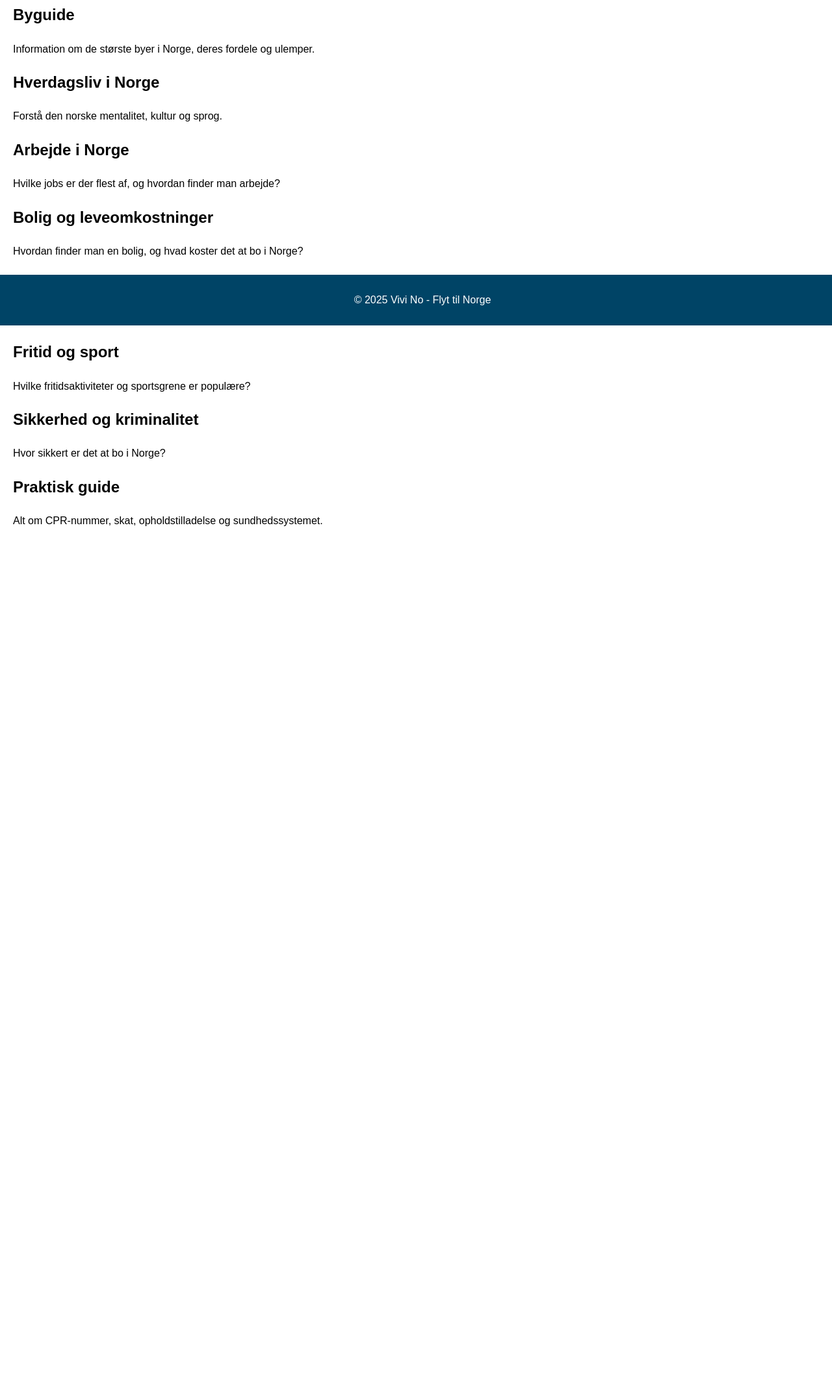
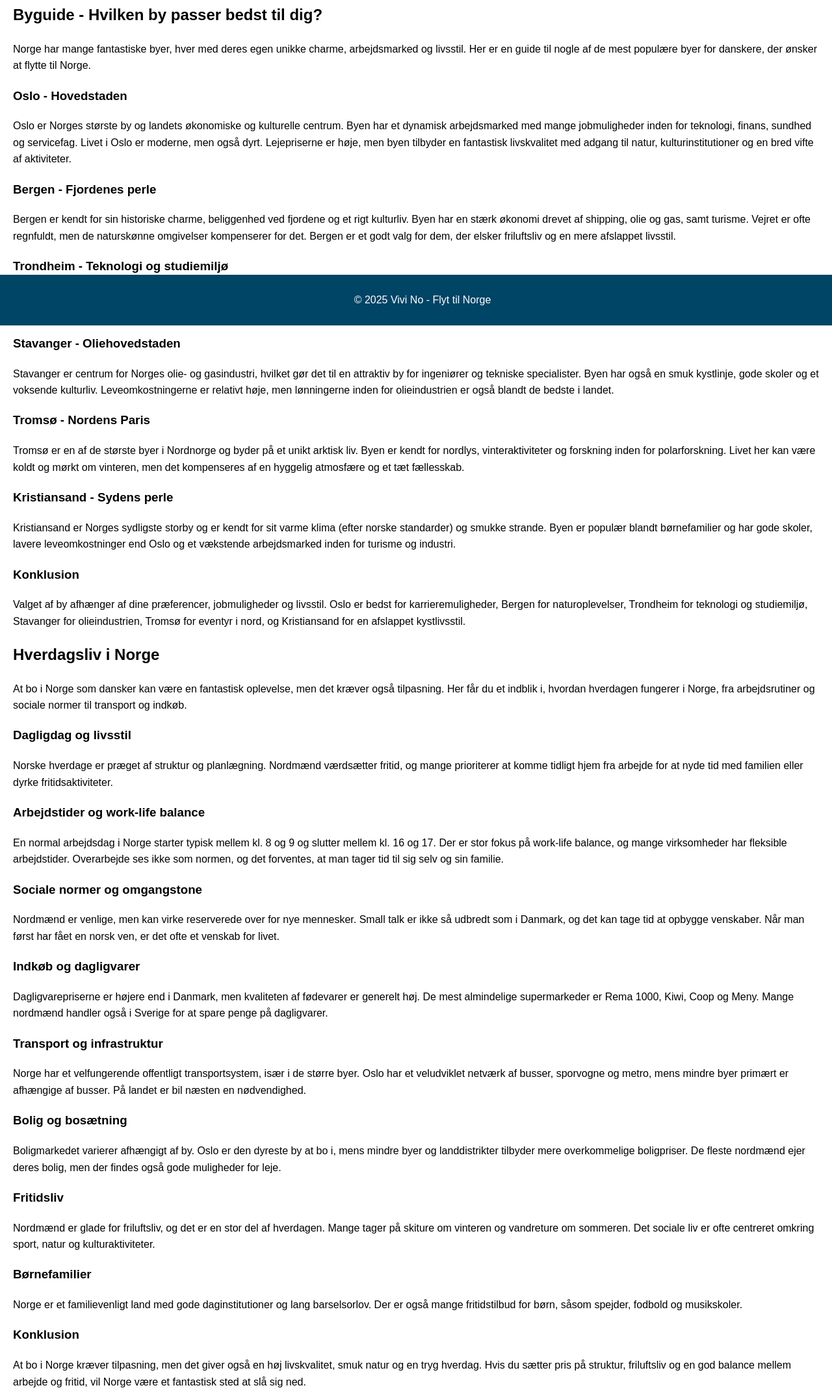
Before and after one commit to kentmc/vivino, a plain HTML site: page index.html in a window 1280 px wide. Shown: the part 299-2442 px from the top of the page at 65% size. Before the commit the page ends 1150 px from the top, so only its background shows below. Drawn offline with Linux system fonts and the light colour scheme.

Commit message:
initial commit

```diff
--- a/index.html
+++ b/index.html
@@ -31,15 +31,64 @@
     <div class="container">
         <section id="hvorfor">
             <h2>Hvorfor flytte til Norge?</h2>
+
             <p>Her forklarer vi fordelene og ulemperne ved at bo i Norge.</p>
         </section>
         <section id="byguide">
-            <h2>Byguide</h2>
-            <p>Information om de største byer i Norge, deres fordele og ulemper.</p>
+            <h2>Byguide - Hvilken by passer bedst til dig?</h2>
+            <p>Norge har mange fantastiske byer, hver med deres egen unikke charme, arbejdsmarked og livsstil. Her er en guide til nogle af de mest populære byer for danskere, der ønsker at flytte til Norge.</p>
+
+            <h3>Oslo - Hovedstaden</h3>
+            <p>Oslo er Norges største by og landets økonomiske og kulturelle centrum. Byen har et dynamisk arbejdsmarked med mange jobmuligheder inden for teknologi, finans, sundhed og servicefag. Livet i Oslo er moderne, men også dyrt. Lejepriserne er høje, men byen tilbyder en fantastisk livskvalitet med adgang til natur, kulturinstitutioner og en bred vifte af aktiviteter.</p>
+
+            <h3>Bergen - Fjordenes perle</h3>
+            <p>Bergen er kendt for sin historiske charme, beliggenhed ved fjordene og et rigt kulturliv. Byen har en stærk økonomi drevet af shipping, olie og gas, samt turisme. Vejret er ofte regnfuldt, men de naturskønne omgivelser kompenserer for det. Bergen er et godt valg for dem, der elsker friluftsliv og en mere afslappet livsstil.</p>
+
+            <h3>Trondheim - Teknologi og studiemiljø</h3>
+            <p>Trondheim er kendt som Norges teknologihovedstad og er hjemsted for NTNU, Norges største universitet. Byen har et ungt og innovativt miljø med mange jobmuligheder inden for IT, ingeniørarbejde og forskning. Livet i Trondheim er mere afslappet end i Oslo, og boligpriserne er mere overkommelige.</p>
+
+            <h3>Stavanger - Oliehovedstaden</h3>
+            <p>Stavanger er centrum for Norges olie- og gasindustri, hvilket gør det til en attraktiv by for ingeniører og tekniske specialister. Byen har også en smuk kystlinje, gode skoler og et voksende kulturliv. Leveomkostningerne er relativt høje, men lønningerne inden for olieindustrien er også blandt de bedste i landet.</p>
+
+            <h3>Tromsø - Nordens Paris</h3>
+            <p>Tromsø er en af de største byer i Nordnorge og byder på et unikt arktisk liv. Byen er kendt for nordlys, vinteraktiviteter og forskning inden for polarforskning. Livet her kan være koldt og mørkt om vinteren, men det kompenseres af en hyggelig atmosfære og et tæt fællesskab.</p>
+
+            <h3>Kristiansand - Sydens perle</h3>
+            <p>Kristiansand er Norges sydligste storby og er kendt for sit varme klima (efter norske standarder) og smukke strande. Byen er populær blandt børnefamilier og har gode skoler, lavere leveomkostninger end Oslo og et vækstende arbejdsmarked inden for turisme og industri.</p>
+
+            <h3>Konklusion</h3>
+            <p>Valget af by afhænger af dine præferencer, jobmuligheder og livsstil. Oslo er bedst for karrieremuligheder, Bergen for naturoplevelser, Trondheim for teknologi og studiemiljø, Stavanger for olieindustrien, Tromsø for eventyr i nord, og Kristiansand for en afslappet kystlivsstil.</p>
         </section>
         <section id="hverdag">
             <h2>Hverdagsliv i Norge</h2>
-            <p>Forstå den norske mentalitet, kultur og sprog.</p>
+            <p>At bo i Norge som dansker kan være en fantastisk oplevelse, men det kræver også tilpasning. Her får du et indblik i, hvordan hverdagen fungerer i Norge, fra arbejdsrutiner og sociale normer til transport og indkøb.</p>
+
+            <h3>Dagligdag og livsstil</h3>
+            <p>Norske hverdage er præget af struktur og planlægning. Nordmænd værdsætter fritid, og mange prioriterer at komme tidligt hjem fra arbejde for at nyde tid med familien eller dyrke fritidsaktiviteter.</p>
+
+            <h3>Arbejdstider og work-life balance</h3>
+            <p>En normal arbejdsdag i Norge starter typisk mellem kl. 8 og 9 og slutter mellem kl. 16 og 17. Der er stor fokus på work-life balance, og mange virksomheder har fleksible arbejdstider. Overarbejde ses ikke som normen, og det forventes, at man tager tid til sig selv og sin familie.</p>
+
+            <h3>Sociale normer og omgangstone</h3>
+            <p>Nordmænd er venlige, men kan virke reserverede over for nye mennesker. Small talk er ikke så udbredt som i Danmark, og det kan tage tid at opbygge venskaber. Når man først har fået en norsk ven, er det ofte et venskab for livet.</p>
+
+            <h3>Indkøb og dagligvarer</h3>
+            <p>Dagligvarepriserne er højere end i Danmark, men kvaliteten af fødevarer er generelt høj. De mest almindelige supermarkeder er Rema 1000, Kiwi, Coop og Meny. Mange nordmænd handler også i Sverige for at spare penge på dagligvarer.</p>
+
+            <h3>Transport og infrastruktur</h3>
+            <p>Norge har et velfungerende offentligt transportsystem, især i de større byer. Oslo har et veludviklet netværk af busser, sporvogne og metro, mens mindre byer primært er afhængige af busser. På landet er bil næsten en nødvendighed.</p>
+
+            <h3>Bolig og bosætning</h3>
+            <p>Boligmarkedet varierer afhængigt af by. Oslo er den dyreste by at bo i, mens mindre byer og landdistrikter tilbyder mere overkommelige boligpriser. De fleste nordmænd ejer deres bolig, men der findes også gode muligheder for leje.</p>
+
+            <h3>Fritidsliv</h3>
+            <p>Nordmænd er glade for friluftsliv, og det er en stor del af hverdagen. Mange tager på skiture om vinteren og vandreture om sommeren. Det sociale liv er ofte centreret omkring sport, natur og kulturaktiviteter.</p>
+
+            <h3>Børnefamilier</h3>
+            <p>Norge er et familievenligt land med gode daginstitutioner og lang barselsorlov. Der er også mange fritidstilbud for børn, såsom spejder, fodbold og musikskoler.</p>
+
+            <h3>Konklusion</h3>
+            <p>At bo i Norge kræver tilpasning, men det giver også en høj livskvalitet, smuk natur og en tryg hverdag. Hvis du sætter pris på struktur, friluftsliv og en god balance mellem arbejde og fritid, vil Norge være et fantastisk sted at slå sig ned.</p>
         </section>
         <section id="arbejde">
             <h2>Arbejde i Norge</h2>
```
